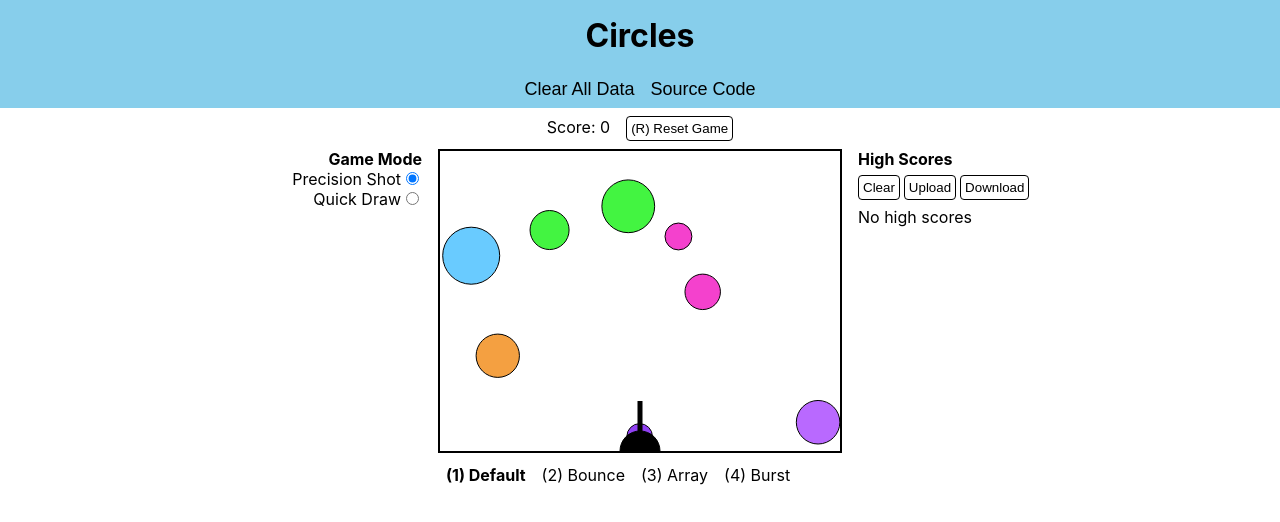
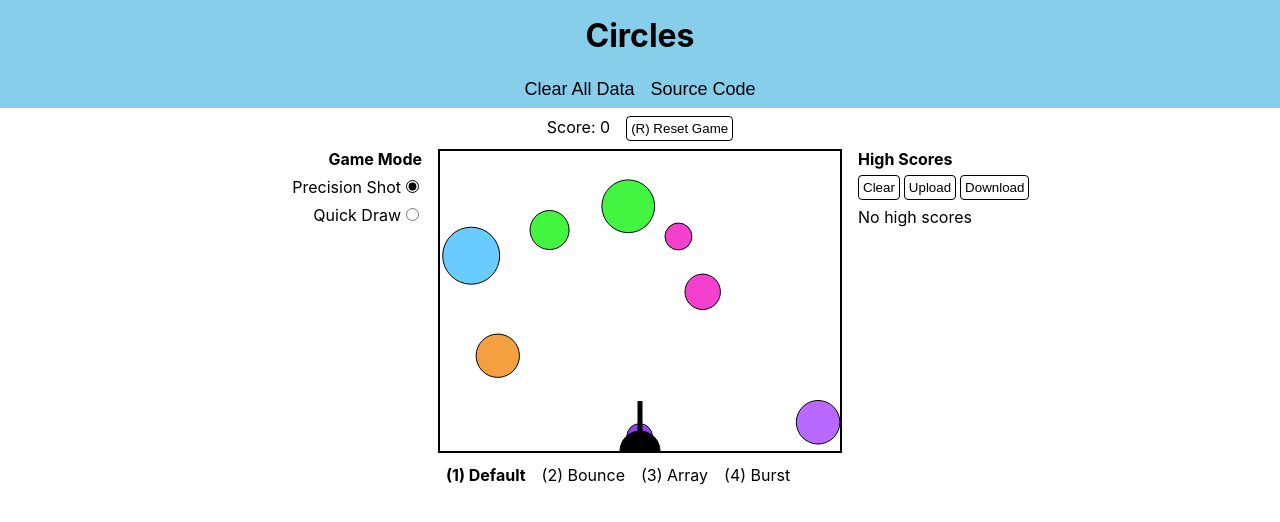
Before and after one commit to johneastman/Circles, a React (Create React App) app: page / in a window 1280 px wide. Shown: the top 522 px of the page. Built offline with nearby package versions, Linux system fonts and the light colour scheme.

Commit message:
finish game mode UI changes

```diff
--- a/src/components/App.tsx
+++ b/src/components/App.tsx
@@ -115,7 +115,8 @@ class App extends React.Component<{}, AppState> {
                 <Dialog
                     isOpen={this.state.isDialogOpen}
                     positiveAction={this.clearData.bind(this)}
-                    negativeAction={() => { this.setState({isDialogOpen: false}) }}/>
+                    negativeAction={() => { this.setState({isDialogOpen: false}) }}
+                />
 
                 {/*<Footer/>*/}
             </div>
--- a/src/components/GameMode.css
+++ b/src/components/GameMode.css
@@ -0,0 +1,7 @@
+.radio-button {
+    accent-color: black;
+}
+
+.form-check {
+    padding-top: 0.5rem;
+}
--- a/src/components/GameMode.tsx
+++ b/src/components/GameMode.tsx
@@ -6,12 +6,16 @@ interface GameModeProps {
 }
 
 export function GameMode(props: GameModeProps): JSX.Element {
+
+    // Each label needs to be in a div to align the radio buttons vertically
     return <>
         <strong>Game Mode</strong>
         <div className="form-check">
             <label>
                 Precision Shot
                 <input
+                    data-testid="radio-precision-shot"
+                    className="radio-button"
                     type="radio"
                     checked={props.gameMode === "precision-shot"}
                     onChange={() => { props.changeGameMode("precision-shot") }}
@@ -22,6 +26,8 @@ export function GameMode(props: GameModeProps): JSX.Element {
             <label>
                 Quick Draw
                 <input
+                    data-testid="radio-quick-draw"
+                    className="radio-button"
                     type="radio"
                     checked={props.gameMode === "quick-draw"}
                     onChange={() => { props.changeGameMode("quick-draw") }}
```
Also changed, not shown: 2 other files (tests, documents, lock files or other folders).
